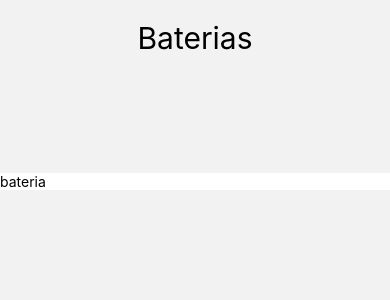
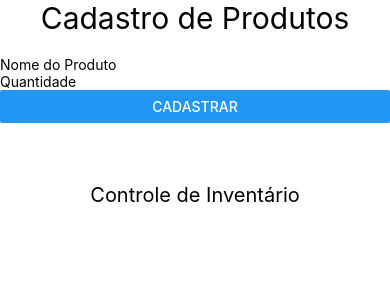
Before and after one commit to Alex-Junior-Dev/projeto-mobile-estacio, a React Native app: screen /Principal in a window 390 px wide. Shown: the top 300 px of the page. Built offline with nearby package versions, Linux system fonts and the light colour scheme.

Commit message:
Atualizando os arquivos do repositorio remoto

```diff
--- a/package.json
+++ b/package.json
@@ -10,6 +10,7 @@
   },
   "dependencies": {
     "@expo/metro-runtime": "~3.1.3",
+    "@react-native-async-storage/async-storage": "1.21.0",
     "@react-navigation/native": "^6.1.17",
     "@react-navigation/native-stack": "^6.9.26",
     "expo": "~50.0.17",
--- a/src/Rotas/index.js
+++ b/src/Rotas/index.js
@@ -1,7 +1,7 @@
 import { createNativeStackNavigator } from '@react-navigation/native-stack';
 
-import BoasVindas from '../paginas/BoasVindas'
-import Login from '../paginas/Login'
+import BoasVindas from '../paginas/BoasVindas';
+import Login from '../paginas/Login';
 import Cadastro from '../paginas/Cadastro';
 import Principal from '../paginas/Principal';
 
@@ -13,13 +13,6 @@ export default function Rotas(){
             <Stack.Screen
                 name="BoasVindas"
                 component={BoasVindas}
-                options={{headerShown: false}}
-            />
-
-
-            <Stack.Screen
-                name="Login"
-                component={Login}
                 options={{headerShown: false}}
             />
 
@@ -37,6 +30,12 @@ export default function Rotas(){
                 options={{headerShown: false}}
             />
 
+            <Stack.Screen
+                name="Login"
+                component={Login}
+                options={{headerShown: false}}
+            />
+
         </Stack.Navigator>
     )
 }
--- a/src/paginas/Cadastro/index.js
+++ b/src/paginas/Cadastro/index.js
@@ -3,6 +3,7 @@ import { View, Text, TouchableOpacity, TextInput, StyleSheet } from 'react-nativ
 
 
 export default function Cadastro({navigation}){
+
     const [name, setName] = useState('');
     const [email, setEmail] = useState('');
     const [password, setPassword] = useState('');
@@ -13,7 +14,7 @@ export default function Cadastro({navigation}){
             alert('Cadastro criado com sucesso')
             navigation.navigate('Login')
         }else {
-            alert('Ops! algo errado')
+            alert('Preencha os campos corretamente para realizar o cadastro!')
         }
     }
     return(
--- a/src/paginas/Login/index.js
+++ b/src/paginas/Login/index.js
@@ -1,9 +1,21 @@
 import React from "react";
 import { View, Text, StyleSheet, TextInput, TouchableOpacity} from 'react-native'
 import { useNavigation } from '@react-navigation/native'
+import { useState } from "react";
 
 export default function Login(){
     const navigation = useNavigation();
+    const [email, setEmail] = useState('');
+    const [password, setPassword] = useState('');
+
+
+    function identificarLogin(){
+        if(email && password !== ''){
+            navigation.navigate('Principal')
+        }else {
+            alert('Informe corretamente o email e a senha para logar-se!')
+        }
+    }
 
     return(
         <View style={styles.container}>
@@ -14,17 +26,27 @@ export default function Login(){
         <View style={styles.containerForm}>
             <Text>Email</Text>
             <TextInput
+            autoCompleteType='email'
+            autoCapitalize='none'
+            autoCorrect={false}
             placeholder="Informe seu email"
             style={styles.input}
+            onChangeText={(event) => setEmail(event)}
             />
+
             <Text>Senha</Text>
             <TextInput
                 placeholder="Informe sua senha"
+                autoCompleteType='password'
+                autoCapitalize='none'
+                autoCorrect={false}
                 style={styles.input}
+                onChangeText={(event) => setPassword(event)}
             />
 
             <TouchableOpacity style={styles.buttonLogon}
-                onPress={() => navigation.navigate("Principal")}
+                onPress={identificarLogin}
+                //onPress={() => navigation.navigate("Principal")}
             >
                 <Text style={styles.buttonTextLogon}>Logar-se</Text>
             </TouchableOpacity>
--- a/src/paginas/Principal/index.js
+++ b/src/paginas/Principal/index.js
@@ -1,36 +1,80 @@
-import React from "react";
-import { View, Text, StyleSheet, TextInput, TouchableOpacity} from 'react-native'
-import { useNavigation } from '@react-navigation/native'
+import React, { useState, useEffect } from 'react';
+import { View, Text, TextInput, Button, FlatList, StyleSheet } from 'react-native';
 
-export default function Principal(){
-    const navigation = useNavigation();
+export default function Inventario(){
+  const [produtos, setProdutos] = useState([]);
+  const [nomeProduto, setNomeProduto] = useState('');
+  const [quantidade, setQuantidade] = useState('');
 
-    return(
-        <View style={styles.container}>
-            <Text style={styles.header}>Baterias</Text>
+  useEffect(() => {
+    // Aqui você pode carregar os dados do inventário de um banco de dados ou arquivo local
+    setProdutos([
 
+    ]);
+  }, []);
 
-            <View style={styles.containerForm}>
-                <Text>bateria</Text>
-            </View>
+  const CadastrarProduto = () => {
+    // Aqui você pode salvar os dados do cadastro em um banco de dados ou arquivo local
+    setProdutos([...produtos, { nome: nomeProduto, quantidade: quantidade }]);
+    setNomeProduto('');
+    setQuantidade('');
+  };
+
+  const RemoverProduto = (produto) => {
+    // Aqui você pode remover o produto do inventário
+    setProdutos(produtos.filter((p) => p.nome !== produto.nome));
+  };
+
+  return (
+    <View style={styles.container}>
+
+        <View style={styles.header}>
+            <Text style={styles.textHeader}>Cadastro de Produtos</Text>
         </View>
 
+        <View style={styles.produtos}>
+            <TextInput value={nomeProduto} onChangeText={setNomeProduto} placeholder="Nome do Produto" />
+            <TextInput value={quantidade} onChangeText={setQuantidade} placeholder="Quantidade" />
+            <Button title="Cadastrar" onPress={CadastrarProduto} />
+        </View>
 
+        <View style={styles.Inventario}>
+            <Text style={styles.textInventario}>Controle de Inventário</Text>
+            <FlatList
+                data={produtos}
+                renderItem={({ item }) => (
+                <View>
+                    <Text>{item.nome}</Text>
+                    <Text>{item.quantidade}</Text>
+                    <Button title="Remover" onPress={() => RemoverProduto(item)} />
+                </View>
+                )}
+            />
+        </View>
 
-    )
-}
+    </View>
+  );
+};
 
 const styles = StyleSheet.create({
     container:{
         flex: 1,
+        backgroundColor: '#FFF'
     },
     header:{
+        alignSelf: 'center',
+    },
+    textHeader:{
         fontSize: 30,
-        alignSelf: 'center',
-        marginTop: 20
     },
-    containerForm:{
-        marginTop: '30%',
-        backgroundColor: '#FFF',
+    produtos:{
+        paddingTop: 20,
+    },
+    Inventario:{
+        paddingTop: 60,
+    },
+    textInventario:{
+        fontSize: 20,
+        alignSelf: 'center'
     }
 })
```
Also changed, not shown: 1 other file (tests, documents, lock files or other folders).
